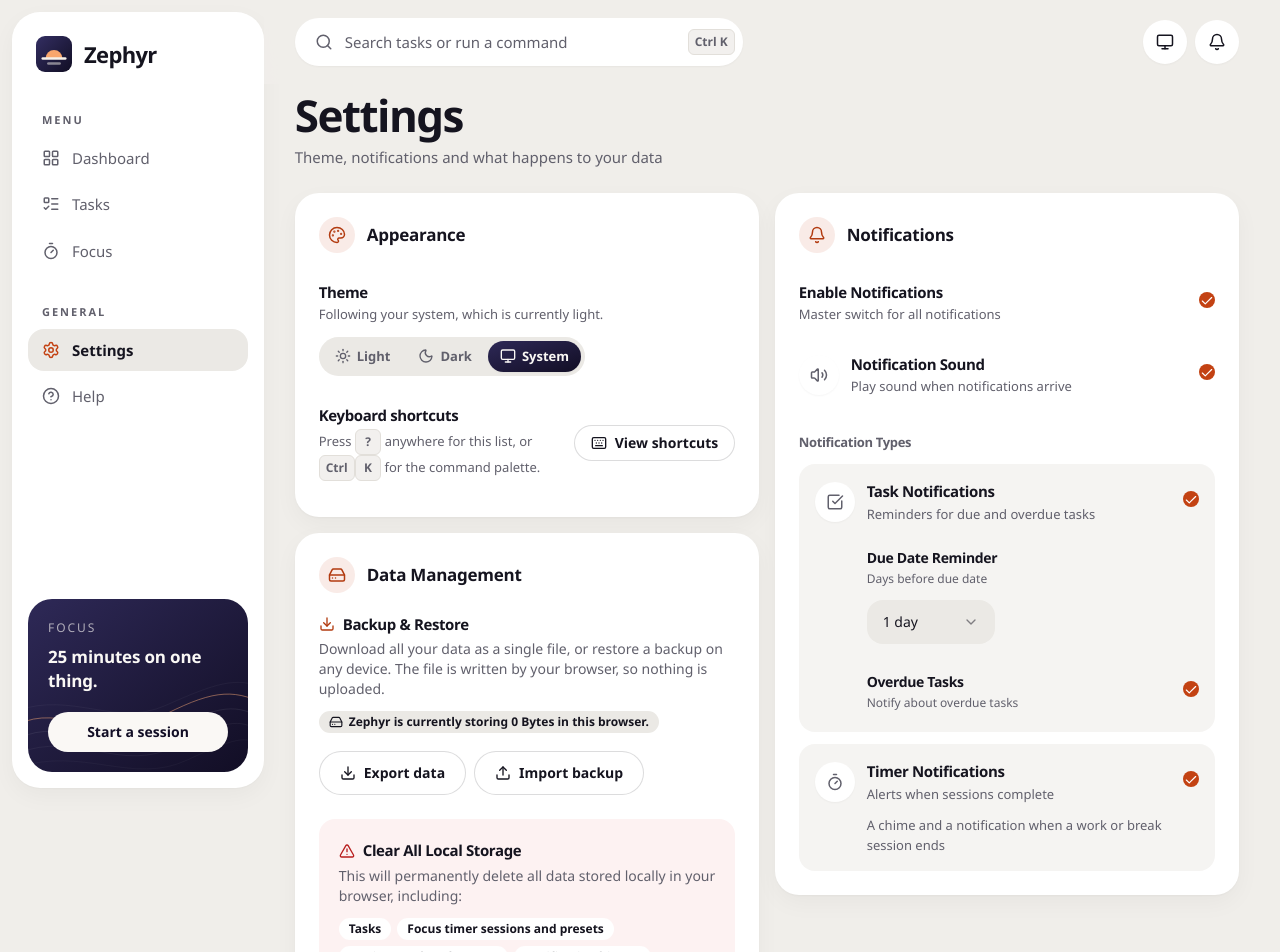
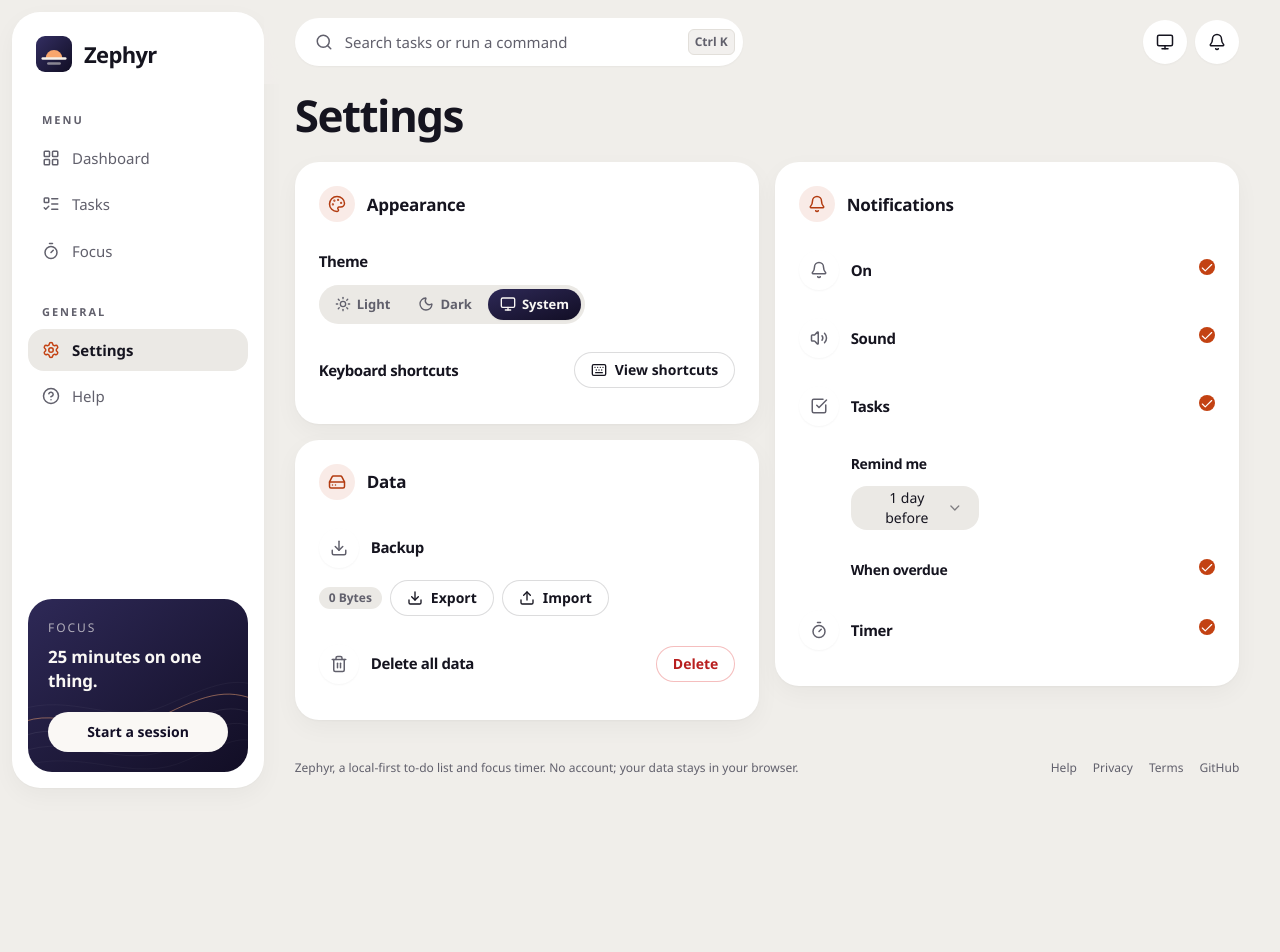
Before and after one commit to dominikkoenitzer/Zephyr, a React (Vite) app: page /settings in a window 1280 px wide. Shown: the top 952 px of the page. After the commit the page ends 800 px from the top, so only its background shows below. Built offline with nearby package versions, Linux system fonts and the light colour scheme.

Commit message:
Cut Settings down to titles and controls

```diff
--- a/src/pages/Settings.jsx
+++ b/src/pages/Settings.jsx
@@ -1,6 +1,6 @@
 import { useState, useRef } from 'react';
 import {
-  Bell, Volume2, CheckSquare, Timer, Trash2, AlertTriangle, Download, Upload,
+  Bell, Volume2, CheckSquare, Timer, Trash2, Download, Upload,
   Palette, Monitor, Moon, Sun, HardDrive, Keyboard,
 } from 'lucide-react';
 import { toast } from 'sonner';
@@ -55,7 +55,9 @@ function SettingRow({ icon: Icon, title, description, children, small = false })
         )}
         <div className="min-w-0">
           <h3 className={cn('font-semibold text-foreground', small ? 'text-sm' : 'text-[15px]')}>{title}</h3>
+          {description && (
             <p className={cn('mt-0.5 text-muted-foreground', small ? 'text-[12px]' : 'text-[13px]')}>{description}</p>
+          )}
         </div>
       </div>
       <div className="shrink-0">{children}</div>
@@ -70,7 +72,7 @@ function Settings() {
   const [showClearDialog, setShowClearDialog] = useState(false);
   const [showShortcuts, setShowShortcuts] = useState(false);
   const importInputRef = useRef(null);
-  const { preference, colorMode, setPreference } = useTheme();
+  const { preference, setPreference } = useTheme();
   // Re-reads itself on every write, so the figure moves as you use the app.
   const [storageInfo] = useStoreValue(readStorageInfo);
 
@@ -139,7 +141,6 @@ function Settings() {
     <PageContainer>
       <PageHeader
         title="Settings"
-        description="Theme, notifications and what happens to your data"
       />
 
       <div className="grid grid-cols-1 items-start gap-(--panel-gap) xl:grid-cols-2">
@@ -149,11 +150,6 @@ function Settings() {
           <div className="mt-4 -mx-3 space-y-1">
             <SettingRow
               title="Theme"
-              description={
-                preference === 'system'
-                  ? `Following your system, which is currently ${colorMode}.`
-                  : `Always ${preference}, whatever your system does.`
-              }
             >
               <div
                 role="radiogroup"
@@ -187,12 +183,6 @@ function Settings() {
 
             <SettingRow
               title="Keyboard shortcuts"
-              description={
-                <>
-                  Press <kbd className="kbd">?</kbd> anywhere for this list, or <kbd className="kbd">Ctrl</kbd>
-                  <kbd className="kbd">K</kbd> for the command palette.
-                </>
-              }
             >
               <Button variant="outline" size="sm" onClick={() => setShowShortcuts(true)}>
                 <Keyboard className="h-4 w-4" />
@@ -206,35 +196,21 @@ function Settings() {
         <Card className="p-6 xl:row-span-2">
           <SettingsCardTitle icon={Bell}>Notifications</SettingsCardTitle>
           <div className="mt-4 -mx-3 space-y-1">
-            <SettingRow title="Enable Notifications" description="Master switch for all notifications">
+            <SettingRow icon={Bell} title="On">
               <Checkbox
                 aria-label="Enable notifications"
                 checked={notificationSettings.enabled}
                 onCheckedChange={(checked) => handleNotificationSettingsChange({ enabled: checked })}
               />
             </SettingRow>
-            <SettingRow
-              icon={Volume2}
-              title="Notification Sound"
-              description="Play sound when notifications arrive"
-            >
+            <SettingRow icon={Volume2} title="Sound">
               <Checkbox
                 aria-label="Notification sound"
                 checked={notificationSettings.soundEnabled}
                 onCheckedChange={(checked) => handleNotificationSettingsChange({ soundEnabled: checked })}
               />
             </SettingRow>
-          </div>
-
-          <h3 className="mt-6 text-[13px] font-semibold text-muted-foreground">Notification Types</h3>
-          <div className="mt-3 space-y-3">
-            {/* Task notifications */}
-            <div className="rounded-2xl bg-accent/50 p-1">
-              <SettingRow
-                icon={CheckSquare}
-                title="Task Notifications"
-                description="Reminders for due and overdue tasks"
-              >
+            <SettingRow icon={CheckSquare} title="Tasks">
               <Checkbox
                 aria-label="Task notifications"
                 checked={notificationSettings.tasks.enabled}
@@ -242,8 +218,8 @@ function Settings() {
               />
             </SettingRow>
             {notificationSettings.tasks.enabled && (
-                <div className="space-y-1 pb-1 sm:pl-13">
-                  <SettingRow title="Due Date Reminder" description="Days before due date" small>
+              <div className="space-y-1 sm:pl-13">
+                <SettingRow title="Remind me" small>
                   <Select
                     value={String(notificationSettings.tasks.dueDateReminder)}
                     onValueChange={(value) => handleTaskSettingsChange({ dueDateReminder: parseInt(value) })}
@@ -252,14 +228,14 @@ function Settings() {
                       <SelectValue placeholder="Select reminder" />
                     </SelectTrigger>
                     <SelectContent>
-                        <SelectItem value="1">1 day</SelectItem>
-                        <SelectItem value="2">2 days</SelectItem>
-                        <SelectItem value="3">3 days</SelectItem>
-                        <SelectItem value="7">1 week</SelectItem>
+                      <SelectItem value="1">1 day before</SelectItem>
+                      <SelectItem value="2">2 days before</SelectItem>
+                      <SelectItem value="3">3 days before</SelectItem>
+                      <SelectItem value="7">1 week before</SelectItem>
                     </SelectContent>
                   </Select>
                 </SettingRow>
-                  <SettingRow title="Overdue Tasks" description="Notify about overdue tasks" small>
+                <SettingRow title="When overdue" small>
                   <Checkbox
                     aria-label="Overdue tasks"
                     checked={notificationSettings.tasks.overdue}
@@ -268,15 +244,7 @@ function Settings() {
                 </SettingRow>
               </div>
             )}
-            </div>
-
-            {/* Timer notifications */}
-            <div className="rounded-2xl bg-accent/50 p-1">
-              <SettingRow
-                icon={Timer}
-                title="Timer Notifications"
-                description="Alerts when sessions complete"
-              >
+            <SettingRow icon={Timer} title="Timer">
               <Checkbox
                 aria-label="Timer notifications"
                 checked={notificationSettings.timer.enabled}
@@ -285,40 +253,25 @@ function Settings() {
                 })}
               />
             </SettingRow>
-              {notificationSettings.timer.enabled && (
-                <p className="px-3 pb-3 text-[13px] text-muted-foreground sm:pl-16">
-                  A chime and a notification when a work or break session ends
-                </p>
-              )}
-            </div>
           </div>
         </Card>
 
-        {/* Data management */}
+        {/* Data */}
         <Card className="p-6">
-          <SettingsCardTitle icon={HardDrive}>Data Management</SettingsCardTitle>
-
-          <div className="mt-5">
-            <h3 className="flex items-center gap-2 text-[15px] font-semibold text-foreground">
-              <Download className="h-4 w-4 text-primary-strong" aria-hidden="true" />
-              Backup &amp; Restore
-            </h3>
-            <p className="mt-1 max-w-[62ch] text-sm text-muted-foreground">
-              Download all your data as a single file, or restore a backup on any device.
-              The file is written by your browser, so nothing is uploaded.
-            </p>
-            <p className="mt-3 inline-flex items-center gap-1.5 rounded-full bg-accent px-2.5 py-0.5 text-[12px] font-semibold text-foreground">
-              <HardDrive className="h-3.5 w-3.5 shrink-0" aria-hidden="true" />
-              Zephyr is currently storing {storageInfo.totalSizeFormatted || '0 Bytes'} in this browser.
-            </p>
-            <div className="mt-4 flex flex-wrap gap-2">
-              <Button variant="outline" onClick={handleExport}>
+          <SettingsCardTitle icon={HardDrive}>Data</SettingsCardTitle>
+          <div className="mt-4 -mx-3 space-y-1">
+            <SettingRow icon={Download} title="Backup">
+              <div className="flex flex-wrap items-center gap-2">
+                <span className={cn(pill, 'bg-accent tabular-nums text-muted-foreground')}>
+                  {storageInfo.totalSizeFormatted || '0 Bytes'}
+                </span>
+                <Button variant="outline" size="sm" onClick={handleExport}>
                   <Download className="h-4 w-4" />
-                Export data
+                  Export
                 </Button>
-              <Button variant="outline" onClick={() => importInputRef.current?.click()}>
+                <Button variant="outline" size="sm" onClick={() => importInputRef.current?.click()}>
                   <Upload className="h-4 w-4" />
-                Import backup
+                  Import
                 </Button>
                 <input
                   ref={importInputRef}
@@ -329,68 +282,37 @@ function Settings() {
                   onChange={handleImportFile}
                 />
               </div>
-          </div>
-
-          <div className="mt-6 rounded-2xl bg-destructive/6 p-4 sm:p-5">
-            <h3 className="flex items-center gap-2 text-[15px] font-semibold text-foreground">
-              <AlertTriangle className="h-4 w-4 text-destructive-strong" aria-hidden="true" />
-              Clear All Local Storage
-            </h3>
-            <p className="mt-1 text-sm text-muted-foreground">
-              This will permanently delete all data stored locally in your browser, including:
-            </p>
-            <ul className="mt-3 flex flex-wrap gap-1.5">
-              <li className={pill}>Tasks</li>
-              <li className={pill}>Focus timer sessions and presets</li>
-              <li className={pill}>Settings and preferences</li>
-              <li className={pill}>Notification history</li>
-            </ul>
-            <p className="mt-3 text-sm font-semibold text-destructive-strong">
-              This action cannot be undone. The page will reload after clearing.
-            </p>
+            </SettingRow>
+            <SettingRow icon={Trash2} title="Delete all data">
               <Button
                 type="button"
-              variant="destructive"
+                variant="outline"
+                size="sm"
                 onClick={(e) => {
                   e.preventDefault();
                   e.stopPropagation();
                   setShowClearDialog(true);
                 }}
-              className="mt-4 w-full cursor-pointer sm:w-auto"
+                className="border-destructive/30 text-destructive-strong hover:border-destructive/50 hover:bg-destructive/10"
               >
-              <Trash2 className="h-4 w-4" />
-              <span className="hidden sm:inline">Clear All Local Storage</span>
-              <span className="sm:hidden">Clear All Data</span>
+                Delete
               </Button>
+            </SettingRow>
           </div>
         </Card>
       </div>
 
-      {/* Clear Confirmation Dialog */}
+      {/* Clear confirmation */}
       <Dialog open={showClearDialog} onOpenChange={setShowClearDialog}>
         <DialogContent className="w-[95vw] sm:max-w-md">
           <DialogHeader>
-            <DialogTitle className="flex items-center gap-2">
-              <AlertTriangle className="h-5 w-5 text-destructive" />
-              Clear All Local Storage?
-            </DialogTitle>
-            <DialogDescription className="pt-2">
-              Are you sure you want to clear all local storage data? This will permanently delete:
-              <ul className="list-disc ml-6 mt-2 space-y-1 text-sm">
-                <li>All tasks</li>
-                <li>All settings and preferences</li>
-                <li>All timer sessions and presets</li>
-              </ul>
-              <p className="mt-3 font-semibold text-destructive-strong">
-                This action cannot be undone. The page will reload after clearing.
-              </p>
+            <DialogTitle>Delete all data?</DialogTitle>
+            <DialogDescription className="pt-1">
+              Tasks, sessions, presets and settings. This can&rsquo;t be undone.
             </DialogDescription>
           </DialogHeader>
-          <DialogFooter>
-            <Button
-              variant="outline"
-              onClick={() => setShowClearDialog(false)}
-            >
+          <DialogFooter className="gap-2">
+            <Button variant="outline" onClick={() => setShowClearDialog(false)}>
               Cancel
             </Button>
             <Button
@@ -400,8 +322,7 @@ function Settings() {
                 handleClearAllLocalStorage();
               }}
             >
-              <Trash2 className="h-4 w-4 mr-2" />
-              Clear All Data
+              Delete
             </Button>
           </DialogFooter>
         </DialogContent>
```
Lines whose indentation alone changed are shown as unchanged.
